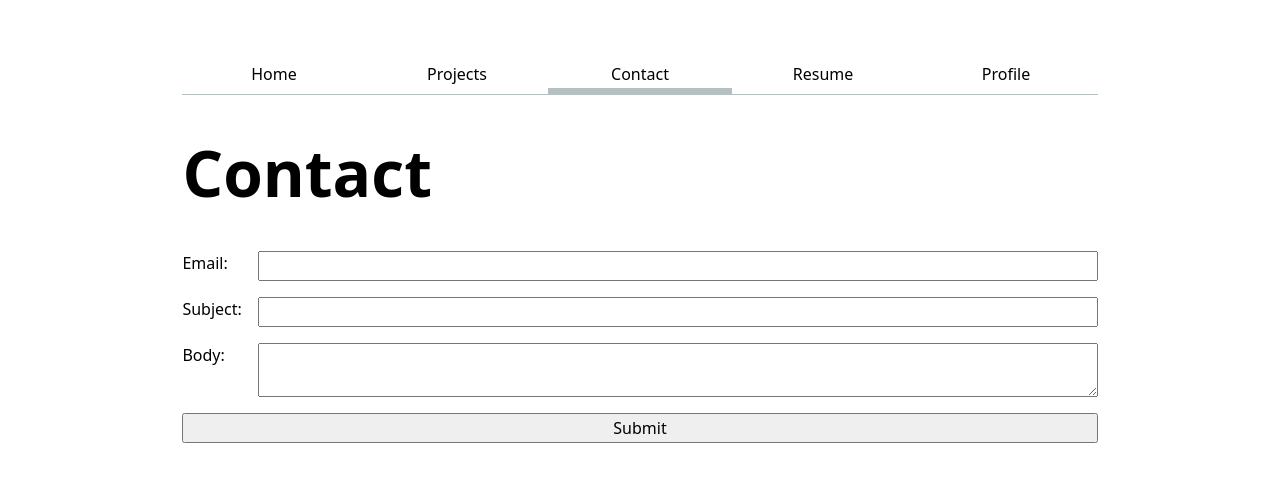
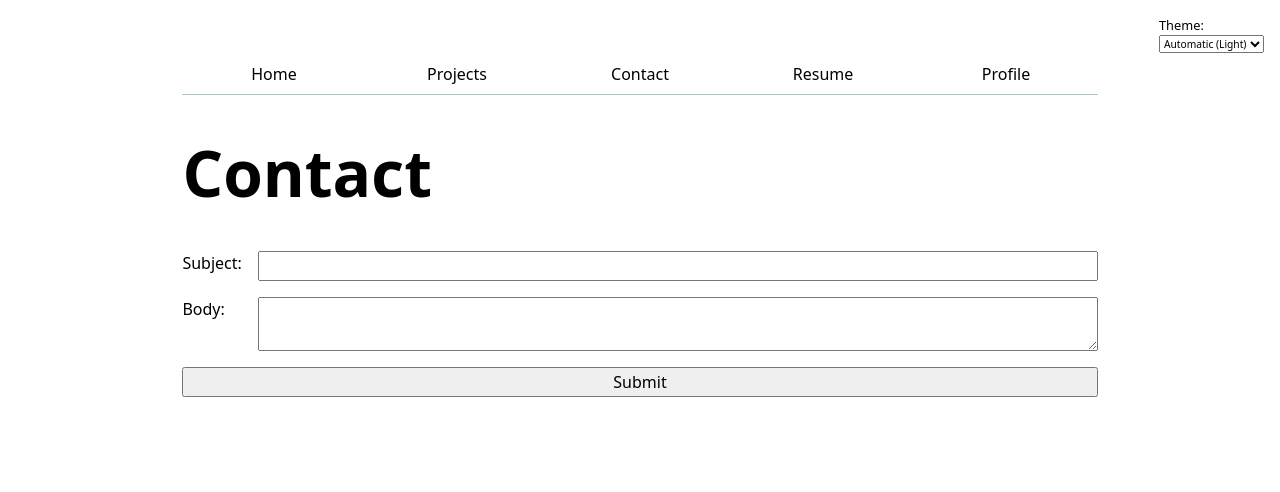
Before and after one commit to broooklynp/portfolio, a plain HTML site: page contact/index.html in a window 1280 px wide. Drawn offline with Linux system fonts and the light colour scheme.

Commit message:
added basic javascript

```diff
--- a/contact/index.html
+++ b/contact/index.html
@@ -5,20 +5,11 @@
     <meta name="viewport" content="width=device-width, initial-scale=1.0">
     <title>Contact</title>
     <link rel="stylesheet" href="../style.css">
+    <script type="module" src="../global.js"></script>
 </head>
 <body>
-    <nav>
-        <ul>
-        <li><a href="../index.html">Home</a></li>
-        <li><a href="../projects/index.html">Projects</a></li>
-        <li><a href="index.html" class="current">Contact</a></li>
-        <li><a href="../resume/index.html">Resume</a></li>
-        <li><a href="https://github.com/broooklynp" target="_blank">Profile</a></li>
-      </ul>
-    </nav>
     <h1>Contact</h1>
-    <form action="mailto:bpagaza@ucsd.edu" method="POST" enctype="text/plain">
-        <label>Email:<input type="email" name="email"/></label>
+    <form action="mailto:bpagaza@ucsd.edu">
         <label>Subject:<input name="subject"></label>
         <label>Body:<textarea name="body"></textarea></label>
         <button>Submit</button>
--- /dev/null
+++ b/global.js
@@ -0,0 +1,74 @@
+console.log('IT’S ALIVE!');
+
+function $$(selector, context = document) {
+  return Array.from(context.querySelectorAll(selector));
+}
+
+const ARE_WE_HOME = document.documentElement.classList.contains('home');
+let pages = [
+    { url: '', title: 'Home' },
+    { url: 'projects/', title: 'Projects' },
+    { url: 'contact/', title: 'Contact' },
+    { url: 'resume/', title: 'Resume' },
+    { url: 'https://github.com/broooklynp', title: 'Profile'}
+];
+let nav = document.createElement('nav');
+document.body.prepend(nav);
+for (let p of pages) {
+    let url = p.url;
+    if (!ARE_WE_HOME && !url.startsWith('http')) {
+        url = '../' + url;
+      }
+    let title = p.title;
+    let a = document.createElement('a');
+    a.href = url;
+    a.textContent = title;
+    if (a.host === location.host && a.pathname === location.pathname) {
+        a.classList.add('current');
+    }
+    if (!(a.host === location.host)) {
+        a.target = "_blank";
+    }
+    nav.append(a);
+}
+
+document.body.insertAdjacentHTML(
+    'afterbegin',
+    `
+      <label class="color-scheme">
+          Theme:
+          <select>
+              <option value="light dark">Automatic (${matchMedia("(prefers-color-scheme: dark)").matches ? "Dark" : "Light"})</option>
+              <option value="light">Light</option>
+              <option value="dark">Dark</option>
+          </select>
+      </label>`
+  );
+
+let select = document.querySelector("select");
+select.addEventListener('input', function (event) {
+    console.log('color scheme changed to', event.target.value);
+    setColorScheme(event.target.value);
+    localStorage.colorScheme = event.target.value;
+});
+
+if ("colorScheme" in localStorage) {
+    setColorScheme(localStorage.colorScheme);
+    select.value = localStorage.colorScheme;
+}
+
+function setColorScheme(colorScheme) {
+    document.documentElement.style.setProperty('color-scheme', colorScheme);
+}
+
+let form = document.querySelector("form");
+form?.addEventListener('submit', function (event) {
+    event.preventDefault();
+    let data = new FormData(form);
+    let email_url = form.action + "?";
+    for (let [name, value] of data) {
+        email_url = email_url + "&" + encodeURIComponent(name) + "=" + encodeURIComponent(value);
+        console.log(name, encodeURIComponent(value));
+    }
+    location.href = email_url;
+});
--- a/style.css
+++ b/style.css
@@ -1,6 +1,7 @@
 html {
   --color-accent: plum;
-  accent-color: var(--color-accent)
+  accent-color: var(--color-accent);
+  color-scheme: light dark;
 }
 
 body {
@@ -45,11 +46,12 @@
 }
 
 nav {
+  --border-color: oklch(50% 10% 200 / 40%);
   display: flex;
   margin-bottom: 1ch;
   border-bottom-width: 1px;
   border-bottom-style: solid;
-  border-bottom-color: oklch(80% 3% 200);
+  border-bottom-color: var(--border-color);
   ul {
     display: contents;
   }
@@ -68,14 +70,14 @@
     border-bottom-style: solid;
     border-bottom-color: var(--color-accent);
     padding-bottom: 0.1em;
-    background-color: oklch(from var(--color-accent) 95% 5% h)
+    background-color: color-mix(in oklch, var(--color-accent), canvas 85%);
   }
-  }
+}
 
 .current {
   border-bottom-width: 0.4em;
   border-bottom-style: solid;
-  border-bottom-color: oklch(80% 3% 200);
+  border-bottom-color: var(--border-color);
   padding-bottom: 0.1em;
 }
 
@@ -142,7 +144,20 @@
 }
 
 .links {
-  a{
+  a {
     color: inherit;
   }
 }
+
+.color-scheme {
+  position: absolute;
+  top: 1rem;
+  right: 1rem;
+  font-family: inherit;
+  font-size: 80%;
+}
+
+select {
+  font-family: inherit;
+  font-size: 80%;
+}
```
Also changed, not shown: index.html (+1 -9 lines), projects/index.html (+1 -9 lines), resume/index.html (+1 -9 lines).
